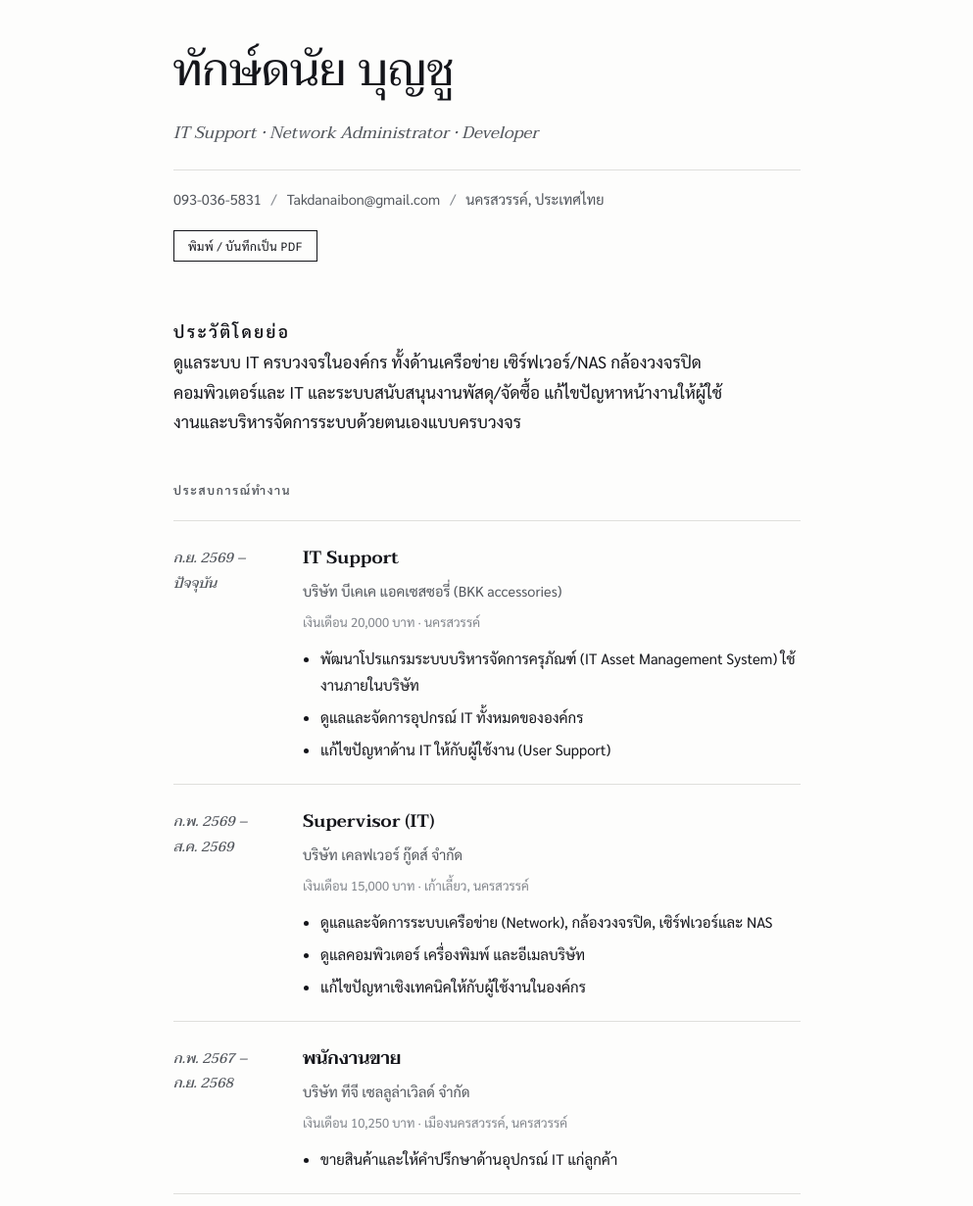
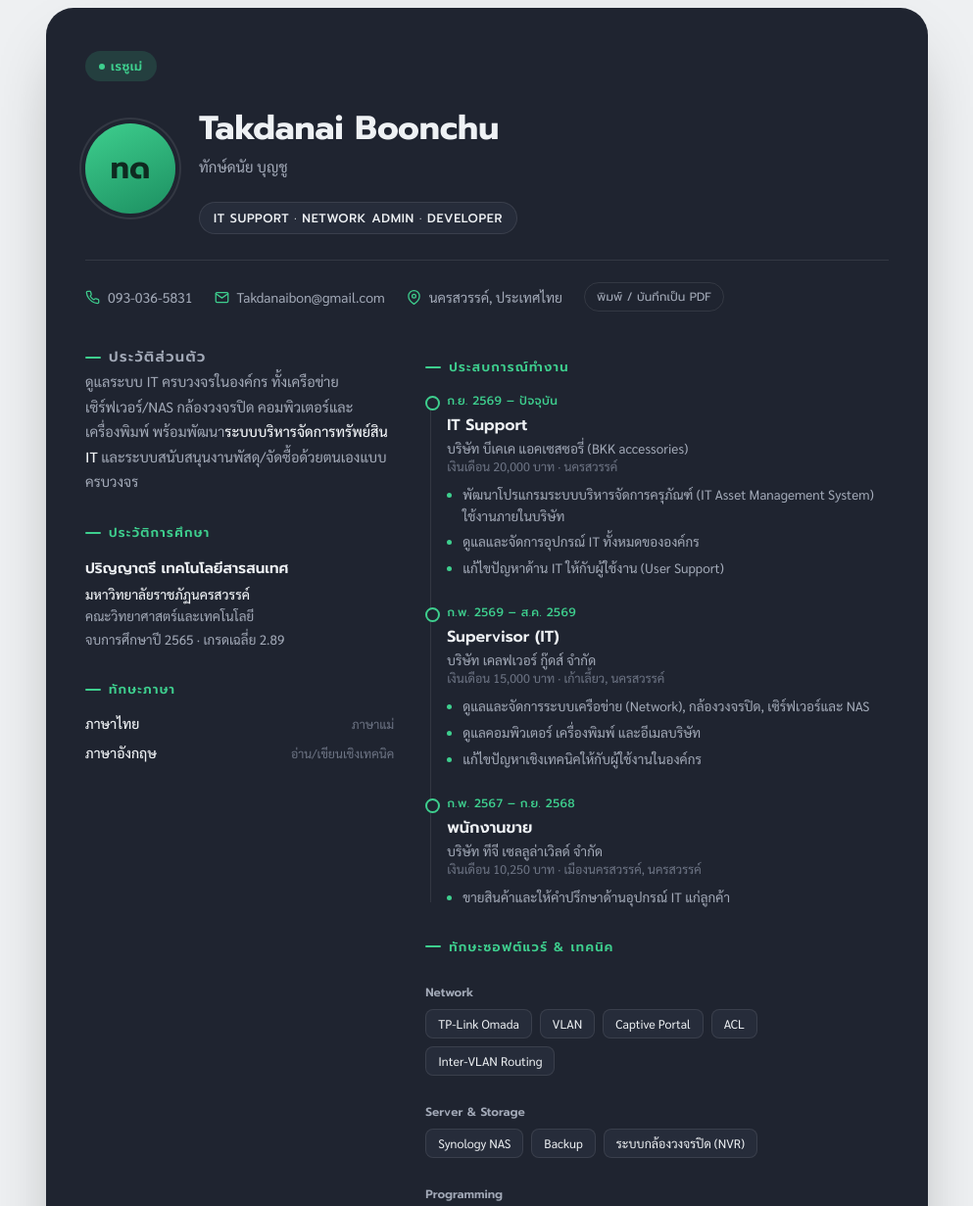
Before and after one commit to takdanai-lab/takdanai-lab.github.io, a plain HTML site: page index.html in a window 1280 px wide. Shown: the part 40-1271 px from the top of the page at 98% size, without its empty margins (143-1136 px from the left). Drawn offline with Linux system fonts and the light colour scheme.

Commit message:
Update index.html

```diff
--- a/index.html
+++ b/index.html
@@ -7,322 +7,403 @@
 <meta name="description" content="เรซูเม่ออนไลน์ของทักษ์ดนัย บุญชู — IT Support, Network Administrator, Developer">
 <link rel="preconnect" href="https://fonts.googleapis.com">
 <link rel="preconnect" href="https://fonts.gstatic.com" crossorigin>
-<link href="https://fonts.googleapis.com/css2?family=Taviraj:wght@300;400;500;600&family=Sarabun:wght@300;400;500;600&display=swap" rel="stylesheet">
+<link href="https://fonts.googleapis.com/css2?family=Prompt:wght@400;500;600;700&family=Sarabun:wght@300;400;500;600&display=swap" rel="stylesheet">
 <style>
   :root {
-    --bg: #fdfdfc;
-    --ink: #14151a;
-    --ink-muted: #52565c;
-    --ink-faint: #83878d;
-    --line: #dfdfdc;
-    --line-strong: #14151a;
+    --page-bg: #eef0f2;
+    --card: #1f2430;
+    --card-alt: #262c3a;
+    --card-alt-2: #2c3342;
+    --accent: #3ecf8e;
+    --accent-soft: rgba(62,207,142,.16);
+    --accent-ink: #0f2a20;
+    --ink: #eef1f4;
+    --ink-muted: #a3aab8;
+    --ink-faint: #6d7484;
+    --line: rgba(255,255,255,.09);
+    --line-soft: rgba(255,255,255,.05);
   }
 
   @media (prefers-color-scheme: dark) {
-    :root:not([data-theme="light"]) {
-      --bg: #121212;
-      --ink: #f1f1ef;
-      --ink-muted: #adb0b4;
-      --ink-faint: #82858a;
-      --line: #2c2c2b;
-      --line-strong: #f1f1ef;
+    :root:not([data-theme="light"]) { --page-bg: #0f1013; }
   }
-  }
-
-  :root[data-theme="dark"] {
-    --bg: #121212;
-    --ink: #f1f1ef;
-    --ink-muted: #adb0b4;
-    --ink-faint: #82858a;
-    --line: #2c2c2b;
-    --line-strong: #f1f1ef;
-  }
+  :root[data-theme="dark"] { --page-bg: #0f1013; }
 
   * { box-sizing: border-box; }
 
   body {
-    background: var(--bg);
+    background: var(--page-bg);
     color: var(--ink);
     font-family: "Sarabun", "Noto Sans Thai", system-ui, sans-serif;
-    font-weight: 400;
-    font-size: 17px;
-    line-height: 1.8;
-    padding: 0 20px;
-    padding-block: 64px;
+    padding: 0 16px;
+    padding-block: 40px;
   }
 
-  .page {
-    max-width: 640px;
+  h1, h2, h3 { font-family: "Prompt", "Sarabun", sans-serif; text-wrap: balance; margin: 0; }
+
+  .card {
+    max-width: 900px;
     margin: 0 auto;
-  }
-
-  h1, h2, h3 {
-    font-family: "Taviraj", "Sarabun", serif;
-    font-weight: 400;
-    text-wrap: balance;
+    background: var(--card);
+    border-radius: 28px;
+    padding: 44px 40px 40px;
+    box-shadow: 0 30px 70px -30px rgba(0,0,0,.45);
   }
 
   /* ---- Header ---- */
+  .badge {
+    display: inline-flex;
+    align-items: center;
+    gap: 6px;
+    background: var(--accent-soft);
+    color: var(--accent);
+    font-family: "Prompt", sans-serif;
+    font-weight: 600;
+    font-size: 12.5px;
+    letter-spacing: .04em;
+    padding: 6px 14px;
+    border-radius: 999px;
+    margin-bottom: 22px;
+  }
+  .badge::before { content: ""; width: 6px; height: 6px; border-radius: 50%; background: var(--accent); }
+
   .hero {
-    margin-bottom: 56px;
+    display: flex;
+    align-items: center;
+    gap: 24px;
+    flex-wrap: wrap;
+    margin-bottom: 26px;
   }
 
-  .hero h1 {
-    font-size: clamp(34px, 7vw, 46px);
-    font-weight: 400;
-    letter-spacing: 0.01em;
-    margin: 0 0 6px;
+  .avatar {
+    flex: none;
+    width: 92px;
+    height: 92px;
+    border-radius: 50%;
+    background: linear-gradient(155deg, var(--accent) 0%, #1c8f61 100%);
+    display: flex;
+    align-items: center;
+    justify-content: center;
+    font-family: "Prompt", sans-serif;
+    font-weight: 700;
+    font-size: 30px;
+    color: var(--accent-ink);
+    letter-spacing: .01em;
+    box-shadow: 0 0 0 4px var(--card), 0 0 0 6px var(--line);
   }
 
-  .hero .role {
-    font-family: "Taviraj", serif;
-    font-size: 17px;
-    font-weight: 400;
-    font-style: italic;
-    color: var(--ink-muted);
-    margin: 0 0 22px;
+  .hero-text { flex: 1 1 260px; min-width: 0; }
+
+  .hero h1 { font-size: clamp(26px, 4.2vw, 34px); font-weight: 700; color: var(--ink); }
+  .hero .th-name { font-size: 15px; color: var(--ink-muted); font-weight: 400; margin-top: 4px; }
+  .role-pill {
+    display: inline-block;
+    margin-top: 12px;
+    font-family: "Prompt", sans-serif;
+    font-size: 12.5px;
+    font-weight: 500;
+    letter-spacing: .05em;
+    text-transform: uppercase;
+    color: var(--ink);
+    background: var(--card-alt);
+    border: 1px solid var(--line);
+    padding: 6px 14px;
+    border-radius: 999px;
   }
 
   .contact-row {
     display: flex;
     flex-wrap: wrap;
-    gap: 4px 0;
-    font-size: 14.5px;
+    gap: 10px 22px;
+    padding-top: 22px;
+    margin-top: 4px;
+    border-top: 1px solid var(--line);
+    font-size: 14px;
     color: var(--ink-muted);
-    border-top: 1px solid var(--line);
-    padding-top: 16px;
+  }
+  .contact-row a { color: inherit; text-decoration: none; }
+  .contact-row a:hover { color: var(--accent); }
+  .contact-item { display: inline-flex; align-items: center; gap: 8px; }
+  .contact-item svg { width: 15px; height: 15px; stroke: var(--accent); flex: none; }
+
+  /* ---- Layout ---- */
+  .grid {
+    display: grid;
+    grid-template-columns: minmax(0,1fr) minmax(0,1.5fr);
+    gap: 32px;
+    margin-top: 34px;
+  }
+  @media (max-width: 620px) {
+    .grid { grid-template-columns: 1fr; gap: 30px; }
+    .card { padding: 32px 20px 28px; border-radius: 22px; }
   }
 
-  .contact-row a {
+  .block { margin-bottom: 30px; }
+  .block:last-child { margin-bottom: 0; }
+
+  .block-title {
+    display: flex;
+    align-items: center;
+    gap: 8px;
+    font-family: "Prompt", sans-serif;
+    font-size: 13px;
+    font-weight: 600;
+    letter-spacing: .1em;
+    text-transform: uppercase;
+    color: var(--accent);
+    margin-bottom: 16px;
+  }
+  .block-title::before {
+    content: "";
+    width: 16px;
+    height: 2px;
+    background: var(--accent);
+    border-radius: 1px;
+  }
+
+  .about p { margin: 0; font-size: 14.5px; line-height: 1.75; color: var(--ink-muted); }
+  .about em { font-style: normal; color: var(--ink); font-weight: 500; }
+
+  .edu-degree { font-family: "Prompt", sans-serif; font-size: 15px; font-weight: 600; color: var(--ink); margin: 0 0 5px; }
+  .edu-meta { font-size: 13.5px; color: var(--ink-muted); margin: 3px 0; line-height: 1.6; }
+  .edu-meta b { color: var(--ink); font-weight: 500; }
+
+  .lang-list { display: flex; flex-direction: column; gap: 12px; }
+  .lang-row { display: flex; justify-content: space-between; align-items: baseline; gap: 12px; font-size: 14px; }
+  .lang-row .lang-name { color: var(--ink); font-weight: 500; }
+  .lang-row .lang-level { color: var(--ink-faint); font-size: 12.5px; }
+
+  /* ---- Experience timeline ---- */
+  .timeline { position: relative; padding-left: 22px; }
+  .timeline::before {
+    content: "";
+    position: absolute;
+    left: 5px; top: 6px; bottom: 6px;
+    width: 1px;
+    background: var(--line);
+  }
+  .tl-item { position: relative; padding-bottom: 26px; }
+  .tl-item:last-child { padding-bottom: 0; }
+  .tl-item::before {
+    content: "";
+    position: absolute;
+    left: -22px; top: 4px;
+    width: 11px; height: 11px;
+    border-radius: 50%;
+    background: var(--card);
+    border: 2px solid var(--accent);
+  }
+  .tl-date {
+    font-family: "Prompt", sans-serif;
+    font-size: 12px;
+    font-weight: 500;
+    letter-spacing: .03em;
+    color: var(--accent);
+    margin-bottom: 4px;
+  }
+  .tl-title { font-family: "Prompt", sans-serif; font-size: 16px; font-weight: 600; color: var(--ink); margin: 0; }
+  .tl-company { font-size: 13.5px; color: var(--ink-muted); margin: 3px 0 2px; }
+  .tl-meta { font-size: 12.5px; color: var(--ink-faint); margin: 0 0 10px; }
+  .tl-item ul { margin: 0; padding-left: 16px; display: flex; flex-direction: column; gap: 5px; }
+  .tl-item li { font-size: 13.5px; color: var(--ink-muted); line-height: 1.6; }
+  .tl-item li::marker { color: var(--accent); }
+
+  /* ---- Skills ---- */
+  .skill-groups { display: flex; flex-direction: column; gap: 16px; }
+  .skill-group-label {
+    font-family: "Prompt", sans-serif;
+    font-size: 12px;
+    font-weight: 600;
     color: var(--ink-muted);
-    text-decoration: none;
-    border-bottom: 1px solid transparent;
+    margin-bottom: 8px;
   }
-  .contact-row a:hover { border-bottom-color: var(--ink-muted); }
+  .chips { display: flex; flex-wrap: wrap; gap: 8px; }
+  .chip {
+    font-size: 12.5px;
+    color: var(--ink);
+    background: var(--card-alt);
+    border: 1px solid var(--line);
+    padding: 6px 12px;
+    border-radius: 8px;
+  }
 
-  .contact-row .sep {
-    margin: 0 10px;
+  footer {
+    margin-top: 36px;
+    padding-top: 18px;
+    border-top: 1px solid var(--line);
+    font-size: 12.5px;
     color: var(--ink-faint);
+    display: flex;
+    justify-content: space-between;
+    flex-wrap: wrap;
+    gap: 8px;
   }
 
   .print-btn {
-    margin-top: 18px;
     background: none;
-    border: 1px solid var(--line-strong);
-    color: var(--ink);
-    font-family: "Sarabun", sans-serif;
+    border: 1px solid var(--line);
+    color: var(--ink-muted);
+    font-family: "Prompt", sans-serif;
     font-size: 12px;
-    letter-spacing: 0.04em;
-    padding: 7px 14px;
+    padding: 5px 12px;
+    border-radius: 999px;
     cursor: pointer;
   }
-  .print-btn:hover { background: var(--ink); color: var(--bg); }
-
-  /* ---- Sections ---- */
-  section { margin-bottom: 44px; }
-  section:last-child { margin-bottom: 0; }
-
-  .eyebrow {
-    font-family: "Sarabun", sans-serif;
-    font-size: 12px;
-    font-weight: 700;
-    letter-spacing: 0.14em;
-    text-transform: uppercase;
-    color: var(--ink-muted);
-    margin: 0 0 20px;
-  }
-
-  .summary p {
-    margin: 0;
-    font-size: 17px;
-    color: var(--ink);
-    max-width: 62ch;
-  }
-
-  .summary em {
-    font-style: normal;
-    color: var(--ink);
-    font-weight: 500;
-    border-bottom: 1px solid var(--line-strong);
-  }
-
-  /* ---- Experience ---- */
-  .job {
-    padding: 22px 0;
-    border-top: 1px solid var(--line);
-    display: grid;
-    grid-template-columns: 108px 1fr;
-    gap: 4px 24px;
-  }
-  .job:last-child { border-bottom: 1px solid var(--line); }
-
-  .job-date {
-    font-family: "Taviraj", serif;
-    font-size: 14px;
-    font-style: italic;
-    font-weight: 500;
-    color: var(--ink-muted);
-    padding-top: 3px;
-  }
-
-  .job-title { font-size: 18px; font-weight: 600; margin: 0; }
-  .job-company { display: block; font-size: 14.5px; color: var(--ink-muted); font-weight: 400; margin-top: 3px; }
-  .job-meta { font-size: 13px; color: var(--ink-faint); margin: 7px 0 12px; }
-
-  .job ul {
-    margin: 0;
-    padding-left: 18px;
-    display: flex;
-    flex-direction: column;
-    gap: 6px;
-  }
-  .job li { font-size: 15px; color: var(--ink); }
-
-  @media (max-width: 480px) {
-    .job { grid-template-columns: 1fr; gap: 6px; }
-    .job-date { padding-top: 0; }
-  }
-
-  /* ---- Skills / Education / Languages: plain lists ---- */
-  .plain-grid {
-    display: grid;
-    grid-template-columns: 140px 1fr;
-    gap: 12px 24px;
-    font-size: 15px;
-  }
-  .plain-grid dt {
-    color: var(--ink-muted);
-    font-weight: 600;
-    font-size: 13px;
-    letter-spacing: 0.03em;
-    padding-top: 2px;
-  }
-  .plain-grid dd { margin: 0; color: var(--ink); }
-
-  @media (max-width: 480px) {
-    .plain-grid { grid-template-columns: 1fr; gap: 3px 0; }
-    .plain-grid dt { margin-top: 10px; }
-  }
-
-  .edu-degree { font-size: 16px; font-weight: 600; margin: 0 0 4px; }
-  .edu-meta { color: var(--ink-muted); font-size: 14px; margin: 2px 0; }
-
-  footer {
-    margin-top: 56px;
-    padding-top: 18px;
-    border-top: 1px solid var(--line);
-    font-size: 13px;
-    color: var(--ink-faint);
-    letter-spacing: 0.02em;
-  }
+  .print-btn:hover { color: var(--accent); border-color: var(--accent); }
 
   @media print {
-    body { background: #fff; color: #000; padding: 0; }
+    body { background: #fff; padding: 0; }
+    .card { box-shadow: none; border-radius: 0; }
     .print-btn { display: none; }
   }
 </style>
 
 </head>
 <body>
-<div class="page">
-  <header class="hero">
-    <h1>ทักษ์ดนัย บุญชู</h1>
-    <p class="role">IT Support · Network Administrator · Developer</p>
+<div class="card">
+  <span class="badge">เรซูเม่</span>
+
+  <div class="hero">
+    <div class="avatar">ทด</div>
+    <div class="hero-text">
+      <h1>Takdanai Boonchu</h1>
+      <p class="th-name">ทักษ์ดนัย บุญชู</p>
+      <span class="role-pill">IT Support · Network Admin · Developer</span>
+    </div>
+  </div>
+
   <div class="contact-row">
+    <span class="contact-item">
+      <svg viewBox="0 0 24 24" fill="none" stroke-width="2" stroke-linecap="round" stroke-linejoin="round"><path d="M22 16.92v3a2 2 0 0 1-2.18 2 19.79 19.79 0 0 1-8.63-3.07 19.5 19.5 0 0 1-6-6 19.79 19.79 0 0 1-3.07-8.67A2 2 0 0 1 4.11 2h3a2 2 0 0 1 2 1.72c.127.96.362 1.903.7 2.81a2 2 0 0 1-.45 2.11L8.09 9.91a16 16 0 0 0 6 6l1.27-1.27a2 2 0 0 1 2.11-.45c.907.338 1.85.573 2.81.7A2 2 0 0 1 22 16.92z"/></svg>
       <a href="tel:0930365831">093-036-5831</a>
-      <span class="sep">/</span>
+    </span>
+    <span class="contact-item">
+      <svg viewBox="0 0 24 24" fill="none" stroke-width="2" stroke-linecap="round" stroke-linejoin="round"><path d="M4 4h16v16H4z" opacity="0"/><path d="M22 6l-10 7L2 6"/><rect x="2" y="4" width="20" height="16" rx="2"/></svg>
       <a href="mailto:Takdanaibon@gmail.com">Takdanaibon@gmail.com</a>
-      <span class="sep">/</span>
+    </span>
+    <span class="contact-item">
+      <svg viewBox="0 0 24 24" fill="none" stroke-width="2" stroke-linecap="round" stroke-linejoin="round"><path d="M21 10c0 7-9 13-9 13s-9-6-9-13a9 9 0 0 1 18 0z"/><circle cx="12" cy="10" r="3"/></svg>
       <span>นครสวรรค์, ประเทศไทย</span>
+    </span>
+    <button class="print-btn" onclick="window.print()">พิมพ์ / บันทึกเป็น PDF</button>
   </div>
-    <button class="print-btn" onclick="window.print()">พิมพ์ / บันทึกเป็น PDF</button>
-  </header>
 
-  <section class="summary">
-    <p class="eyebrow">ประวัติโดยย่อ</p>
+  <div class="grid">
+    <!-- LEFT COLUMN -->
+    <div>
+      <div class="block about">
+        <p class="block-title">ประวัติส่วนตัว</p>
         <p>
-      ดูแลระบบ IT ครบวงจรในองค์กร ทั้งด้านเครือข่าย เซิร์ฟเวอร์/NAS
-      กล้องวงจรปิด คอมพิวเตอร์และ IT</em> และระบบสนับสนุนงานพัสดุ/จัดซื้อ
-      แก้ไขปัญหาหน้างานให้ผู้ใช้งานและบริหารจัดการระบบด้วยตนเองแบบครบวงจร
+          ดูแลระบบ IT ครบวงจรในองค์กร ทั้งเครือข่าย เซิร์ฟเวอร์/NAS กล้องวงจรปิด
+          คอมพิวเตอร์และเครื่องพิมพ์ พร้อมพัฒนา<em>ระบบบริหารจัดการทรัพย์สิน IT</em>
+          และระบบสนับสนุนงานพัสดุ/จัดซื้อด้วยตนเองแบบครบวงจร
         </p>
-  </section>
+      </div>
 
-  <section>
-    <p class="eyebrow">ประสบการณ์ทำงาน</p>
+      <div class="block">
+        <p class="block-title">ประวัติการศึกษา</p>
+        <p class="edu-degree">ปริญญาตรี เทคโนโลยีสารสนเทศ</p>
+        <p class="edu-meta"><b>มหาวิทยาลัยราชภัฏนครสวรรค์</b><br>คณะวิทยาศาสตร์และเทคโนโลยี</p>
+        <p class="edu-meta">จบการศึกษาปี 2565 · เกรดเฉลี่ย 2.89</p>
+      </div>
 
-    <div class="job">
-      <div class="job-date">ก.ย. 2569 –<br>ปัจจุบัน</div>
+      <div class="block">
+        <p class="block-title">ทักษะภาษา</p>
+        <div class="lang-list">
+          <div class="lang-row"><span class="lang-name">ภาษาไทย</span><span class="lang-level">ภาษาแม่</span></div>
+          <div class="lang-row"><span class="lang-name">ภาษาอังกฤษ</span><span class="lang-level">อ่าน/เขียนเชิงเทคนิค</span></div>
+        </div>
+      </div>
+    </div>
+
+    <!-- RIGHT COLUMN -->
     <div>
-        <h3 class="job-title">IT Support</h3>
-        <span class="job-company">บริษัท บีเคเค แอคเซสซอรี่ (BKK accessories)</span>
-        <p class="job-meta">เงินเดือน 20,000 บาท · นครสวรรค์</p>
+      <div class="block">
+        <p class="block-title">ประสบการณ์ทำงาน</p>
+        <div class="timeline">
+          <div class="tl-item">
+            <div class="tl-date">ก.ย. 2569 – ปัจจุบัน</div>
+            <h3 class="tl-title">IT Support</h3>
+            <p class="tl-company">บริษัท บีเคเค แอคเซสซอรี่ (BKK accessories)</p>
+            <p class="tl-meta">เงินเดือน 20,000 บาท · นครสวรรค์</p>
             <ul>
               <li>พัฒนาโปรแกรมระบบบริหารจัดการครุภัณฑ์ (IT Asset Management System) ใช้งานภายในบริษัท</li>
               <li>ดูแลและจัดการอุปกรณ์ IT ทั้งหมดขององค์กร</li>
               <li>แก้ไขปัญหาด้าน IT ให้กับผู้ใช้งาน (User Support)</li>
             </ul>
           </div>
-    </div>
-
-    <div class="job">
-      <div class="job-date">ก.พ. 2569 –<br>ส.ค. 2569</div>
-      <div>
-        <h3 class="job-title">Supervisor (IT)</h3>
-        <span class="job-company">บริษัท เคลฟเวอร์ กู๊ดส์ จำกัด</span>
-        <p class="job-meta">เงินเดือน 15,000 บาท · เก้าเลี้ยว, นครสวรรค์</p>
+          <div class="tl-item">
+            <div class="tl-date">ก.พ. 2569 – ส.ค. 2569</div>
+            <h3 class="tl-title">Supervisor (IT)</h3>
+            <p class="tl-company">บริษัท เคลฟเวอร์ กู๊ดส์ จำกัด</p>
+            <p class="tl-meta">เงินเดือน 15,000 บาท · เก้าเลี้ยว, นครสวรรค์</p>
             <ul>
               <li>ดูแลและจัดการระบบเครือข่าย (Network), กล้องวงจรปิด, เซิร์ฟเวอร์และ NAS</li>
               <li>ดูแลคอมพิวเตอร์ เครื่องพิมพ์ และอีเมลบริษัท</li>
               <li>แก้ไขปัญหาเชิงเทคนิคให้กับผู้ใช้งานในองค์กร</li>
             </ul>
           </div>
-    </div>
-
-    <div class="job">
-      <div class="job-date">ก.พ. 2567 –<br>ก.ย. 2568</div>
-      <div>
-        <h3 class="job-title">พนักงานขาย</h3>
-        <span class="job-company">บริษัท ทีจี เซลลูล่าเวิลด์ จำกัด</span>
-        <p class="job-meta">เงินเดือน 10,250 บาท · เมืองนครสวรรค์, นครสวรรค์</p>
+          <div class="tl-item">
+            <div class="tl-date">ก.พ. 2567 – ก.ย. 2568</div>
+            <h3 class="tl-title">พนักงานขาย</h3>
+            <p class="tl-company">บริษัท ทีจี เซลลูล่าเวิลด์ จำกัด</p>
+            <p class="tl-meta">เงินเดือน 10,250 บาท · เมืองนครสวรรค์, นครสวรรค์</p>
             <ul>
               <li>ขายสินค้าและให้คำปรึกษาด้านอุปกรณ์ IT แก่ลูกค้า</li>
             </ul>
           </div>
         </div>
-  </section>
+      </div>
 
-  <section>
-    <p class="eyebrow">ทักษะ</p>
-    <dl class="plain-grid">
-      <dt>Network</dt>
-      <dd>TP-Link Omada, VLAN, Captive Portal, ACL, Inter-VLAN Routing</dd>
-      <dt>Server &amp; Storage</dt>
-      <dd>Synology NAS, Backup, ระบบกล้องวงจรปิด (NVR)</dd>
-      <dt>Programming</dt>
-      <dd>Node.js, React, Google Apps Script, Laravel (PHP), SQLite, MySQL/MariaDB</dd>
-      <dt>IT Operations</dt>
-      <dd>IT Asset Management, User Support, AnyDesk, PowerShell</dd>
-    </dl>
-  </section>
+      <div class="block">
+        <p class="block-title">ทักษะซอฟต์แวร์ &amp; เทคนิค</p>
+        <div class="skill-groups">
+          <div>
+            <p class="skill-group-label">Network</p>
+            <div class="chips">
+              <span class="chip">TP-Link Omada</span>
+              <span class="chip">VLAN</span>
+              <span class="chip">Captive Portal</span>
+              <span class="chip">ACL</span>
+              <span class="chip">Inter-VLAN Routing</span>
+            </div>
+          </div>
+          <div>
+            <p class="skill-group-label">Server &amp; Storage</p>
+            <div class="chips">
+              <span class="chip">Synology NAS</span>
+              <span class="chip">Backup</span>
+              <span class="chip">ระบบกล้องวงจรปิด (NVR)</span>
+            </div>
+          </div>
+          <div>
+            <p class="skill-group-label">Programming</p>
+            <div class="chips">
+              <span class="chip">Node.js</span>
+              <span class="chip">React</span>
+              <span class="chip">Google Apps Script</span>
+              <span class="chip">Laravel (PHP)</span>
+              <span class="chip">SQLite</span>
+              <span class="chip">MySQL/MariaDB</span>
+            </div>
+          </div>
+          <div>
+            <p class="skill-group-label">IT Operations</p>
+            <div class="chips">
+              <span class="chip">IT Asset Management</span>
+              <span class="chip">User Support</span>
+              <span class="chip">AnyDesk</span>
+              <span class="chip">PowerShell</span>
+            </div>
+          </div>
+        </div>
+      </div>
+    </div>
+  </div>
 
-  <section>
-    <p class="eyebrow">การศึกษา</p>
-    <p class="edu-degree">ปริญญาตรี สาขาเทคโนโลยีสารสนเทศ</p>
-    <p class="edu-meta">คณะวิทยาศาสตร์และเทคโนโลยี มหาวิทยาลัยราชภัฏนครสวรรค์</p>
-    <p class="edu-meta">จบการศึกษาปี 2565 · เกรดเฉลี่ย 2.89</p>
-  </section>
-
-  <section>
-    <p class="eyebrow">ภาษา</p>
-    <dl class="plain-grid">
-      <dt>ไทย</dt>
-      <dd>ภาษาแม่</dd>
-      <dt>อังกฤษ</dt>
-      <dd>อ่าน/เขียนเชิงเทคนิค</dd>
-    </dl>
-  </section>
-
-  <footer>อัปเดตล่าสุด กันยายน 2569 · ทักษ์ดนัย บุญชู</footer>
+  <footer>
+    <span>อัปเดตล่าสุด กันยายน 2569 · ทักษ์ดนัย บุญชู</span>
+  </footer>
 </div>
 </body>
 </html>
```
Lines whose indentation alone changed are shown as unchanged.
